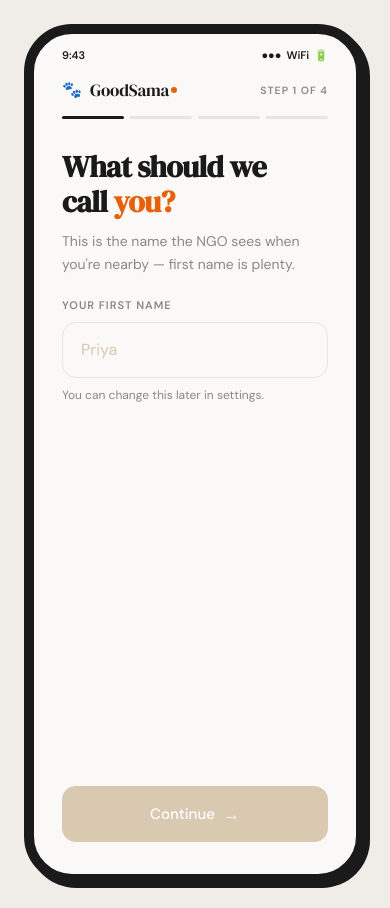
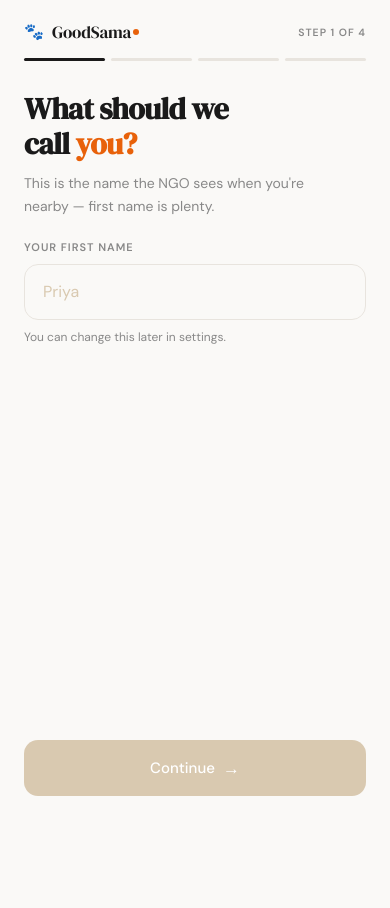
Before and after one commit to thedesignpal/she-vibes-project, a plain HTML site: page setup.html in a window 390 px wide. After the commit the page ends 844 px from the top, so only its background shows below. Drawn offline with Linux system fonts and the light colour scheme.

Commit message:
Responsive to diff mobile screens

```diff
--- a/setup.html
+++ b/setup.html
@@ -843,6 +843,38 @@
 
         .spacer { flex: 1; min-height: 12px; }
         .home-link { text-decoration: none; display: block; }
+
+        /* ── MOBILE: strip the mock frame, fill the real screen ── */
+        @media (max-width: 500px) {
+            body {
+                padding: 0;
+                align-items: flex-start;
+                background: var(--off-white);
+                display: block;
+            }
+
+            .phone-frame {
+                width: 100%;
+                min-height: 100dvh;
+                border-radius: 0;
+                border: none;
+                box-shadow: none;
+            }
+
+            .status-bar { display: none; }
+
+            .top-header {
+                padding: 20px 24px 0;
+            }
+
+            .progress-track {
+                padding: 14px 24px 0;
+            }
+
+            .screen {
+                padding: 22px 24px 48px;
+            }
+        }
     </style>
 </head>
 <body>
```
Also changed, not shown: index.html (+29 -0 lines).
